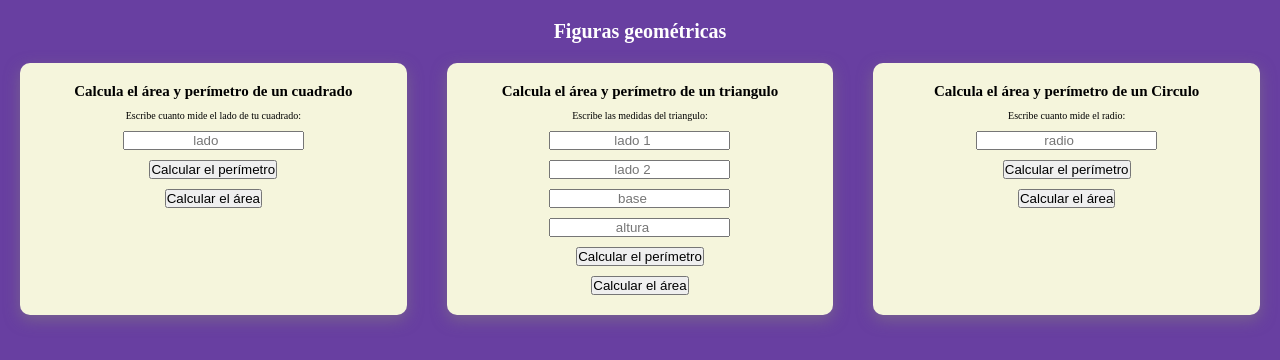
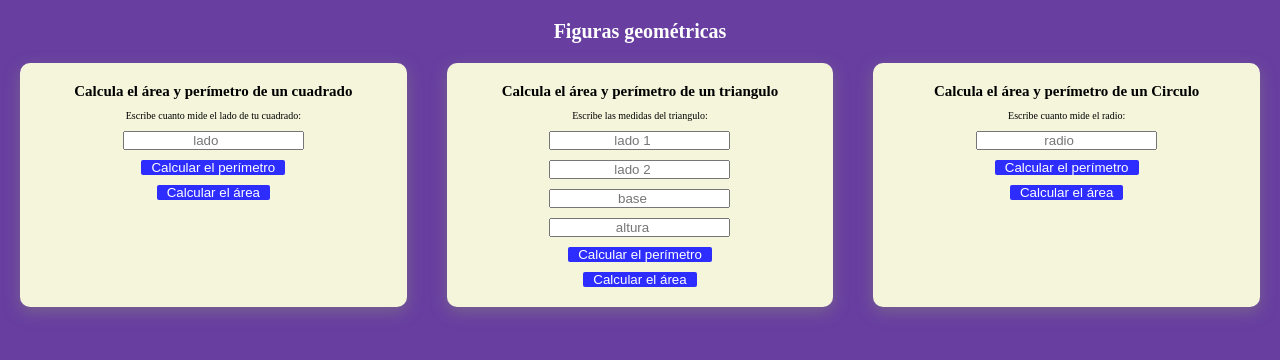
Before and after one commit to hugo71119/areasFiguras, a plain HTML site: page index.html in a window 1280 px wide. Drawn offline with Linux system fonts and the light colour scheme.

Commit message:
tercer commit, css completado

```diff
--- a/css/style.css
+++ b/css/style.css
@@ -55,4 +55,12 @@ input{
     display: block;
     margin-left: auto;
     margin-right: auto;
+    border-radius: 0.2rem;
+    border: none;
+    background-color: rgb(45, 45, 255);
+    color: white;
+    padding: 0 1rem;
 }
+.boton:hover{
+    cursor: pointer;
+}
```
